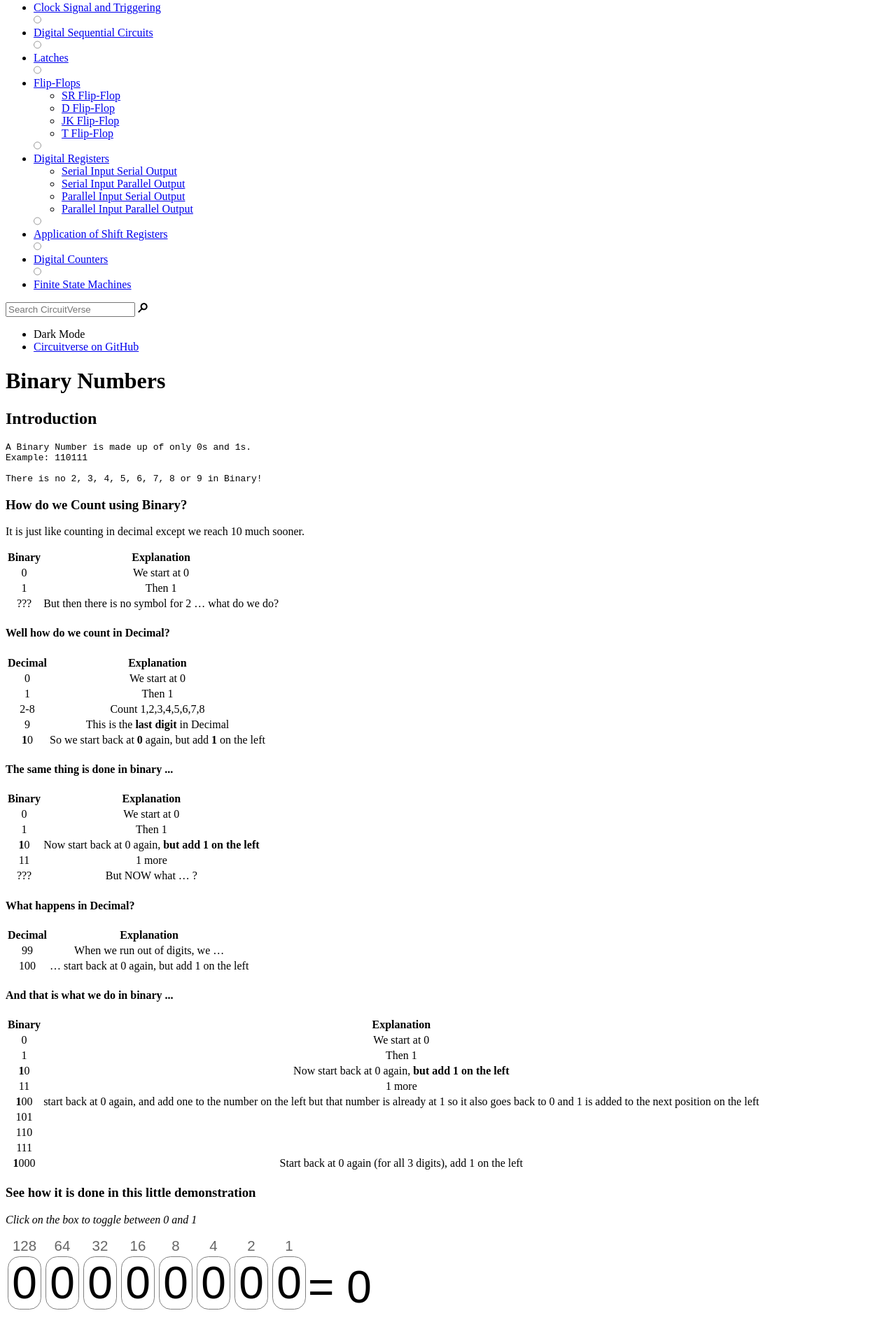
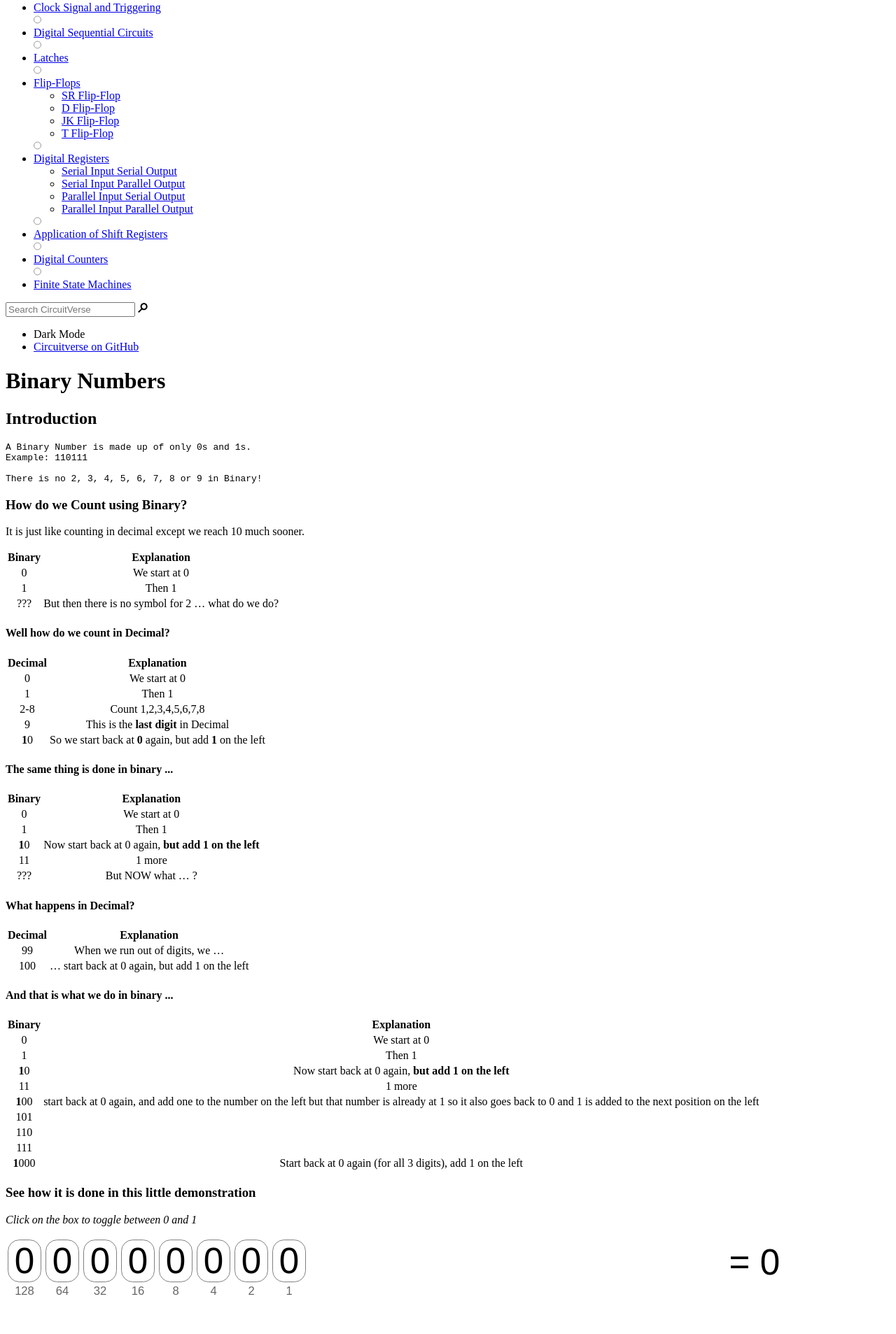
Before and after one commit to CircuitVerse/Interactive-Book, a Jekyll site: the page built from docs/binary.md, in a window 1280 px wide. Shown: the part 755-2662 px from the top of the page at 70% size. Built offline with Jekyll 4.4.1, drawn with Linux system fonts in a browser that asks for light colours.

Commit message:
Updated binary.html

```diff
--- a/_includes/binary.html
+++ b/_includes/binary.html
@@ -1,21 +1,21 @@
 <div id="container">
     <div id="binary">
-        <div class="column"><div class="column_heading">128</div><div id="7c" class="bit" onClick="toggle_bitc(7);">0</div></div>
-        <div class="column"><div class="column_heading">64</div><div id="6c" class="bit" onClick="toggle_bitc(6);">0</div></div>
-        <div class="column"><div class="column_heading">32</div><div id="5c" class="bit" onClick="toggle_bitc(5);">0</div></div>
-        <div class="column"><div class="column_heading">16</div><div id="4c" class="bit" onClick="toggle_bitc(4);">0</div></div>
-        <div class="column"><div class="column_heading">8</div><div id="3c" class="bit" onClick="toggle_bitc(3);">0</div></div>
-        <div class="column"><div class="column_heading">4</div><div id="2c" class="bit" onClick="toggle_bitc(2);">0</div></div>
-        <div class="column"><div class="column_heading">2</div><div id="1c" class="bit" onClick="toggle_bitc(1);">0</div></div>
-        <div class="column"><div class="column_heading">1</div><div id="0c" class="bit" onClick="toggle_bitc(0);">0</div></div>
+        <div class="column"><div id="7c" class="bit" onClick="toggle_bitc(7);">0</div><div class="column_heading">128</div></div>
+        <div class="column"><div id="6c" class="bit" onClick="toggle_bitc(6);">0</div><div class="column_heading">64</div></div>
+        <div class="column"><div id="5c" class="bit" onClick="toggle_bitc(5);">0</div><div class="column_heading">32</div></div>
+        <div class="column"><div id="4c" class="bit" onClick="toggle_bitc(4);">0</div><div class="column_heading">16</div></div>
+        <div class="column"><div id="3c" class="bit" onClick="toggle_bitc(3);">0</div><div class="column_heading">8</div></div>
+        <div class="column"><div id="2c" class="bit" onClick="toggle_bitc(2);">0</div><div class="column_heading">4</div></div>
+        <div class="column"><div id="1c" class="bit" onClick="toggle_bitc(1);">0</div><div class="column_heading">2</div></div>
+        <div class="column"><div id="0c" class="bit" onClick="toggle_bitc(0);">0</div><div class="column_heading">1</div></div>
         <div id="decimal1">= 0</div>
     </div>
 </div>
+
 <style>
     #binary			{width: 100%;}
-    #decimal1		{font-family: Arial, Helvetica, sans-serif; float: left; font-size: 5vw; width: 21vw; margin: 2.7vw 0 0; float: left}
+    #decimal1		{font-family: Arial, Helvetica, sans-serif; float: right; font-size: 4vw; width: 21vw; margin: 0.5vw -3.0vw 0; float: right}
     .column			{font-family: Arial, Helvetica, sans-serif; float: left; text-align: center; width: 54px}
-    .column_heading	{font-size: 1.6vw; color: #666666}
-    .bit			{font-size: 5vw; background-color: #FFFFFF; color:#000000; border-radius: 1.3vw; margin: 0.25vw; border: 1px solid grey}
-
+    .column_heading	{font-size: 1.3vw; color: #666666}
+    .bit			{font-size: 4vw; background-color: #FFFFFF; color:#000000; border-radius: 1.3vw; margin: 0.25vw; border: 1px solid grey}
 </style>
```
